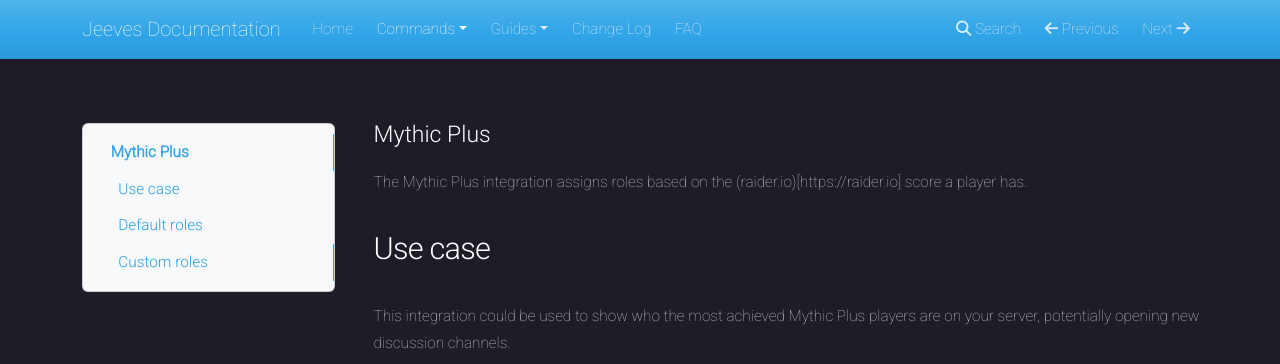
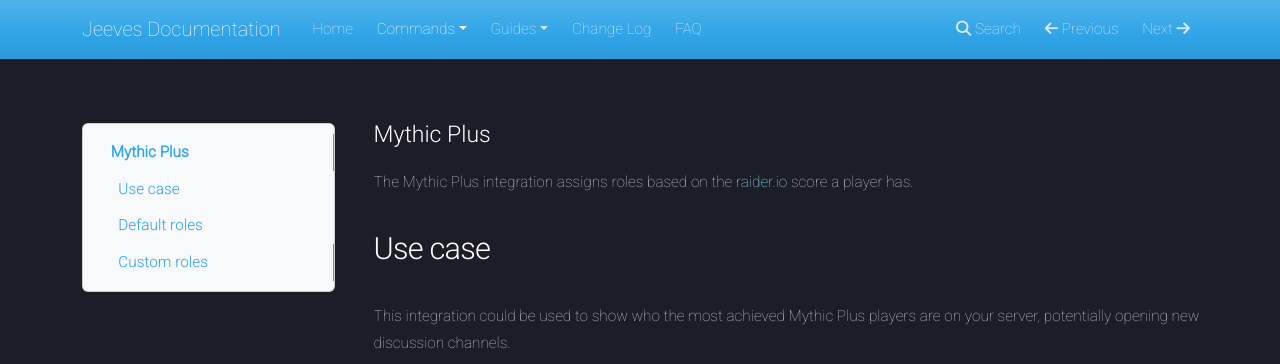
Before and after one commit to TeamJeeves/Jeeves-Bot-Documentation, an MkDocs documentation site: the page built from docs/commands/dashboard/role-management/mythic-plus.md, in a window 1280 px wide and 900 px high. Shown: the top 364 px of the window. Built offline with MkDocs 1.6.1, drawn with Linux system fonts in a browser that asks for light colours; nearby versions of some CDN libraries.

Commit message:
Fixed raider.io link

```diff
--- a/docs/commands/dashboard/role-management/mythic-plus.md
+++ b/docs/commands/dashboard/role-management/mythic-plus.md
@@ -1,6 +1,6 @@
 # Mythic Plus
 
-The Mythic Plus integration assigns roles based on the (raider.io)[https://raider.io] score a player has.
+The Mythic Plus integration assigns roles based on the [raider.io](https://raider.io) score a player has.
 
 ## Use case
 
```
